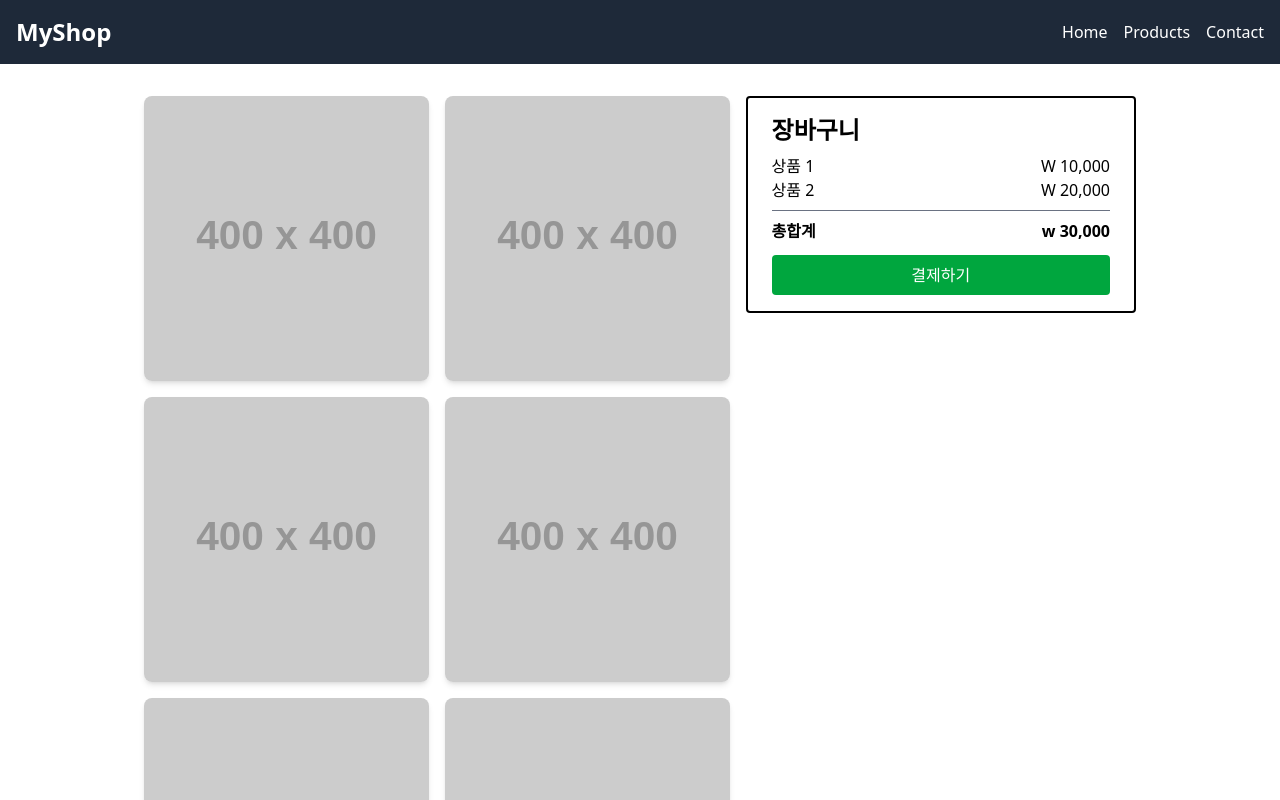
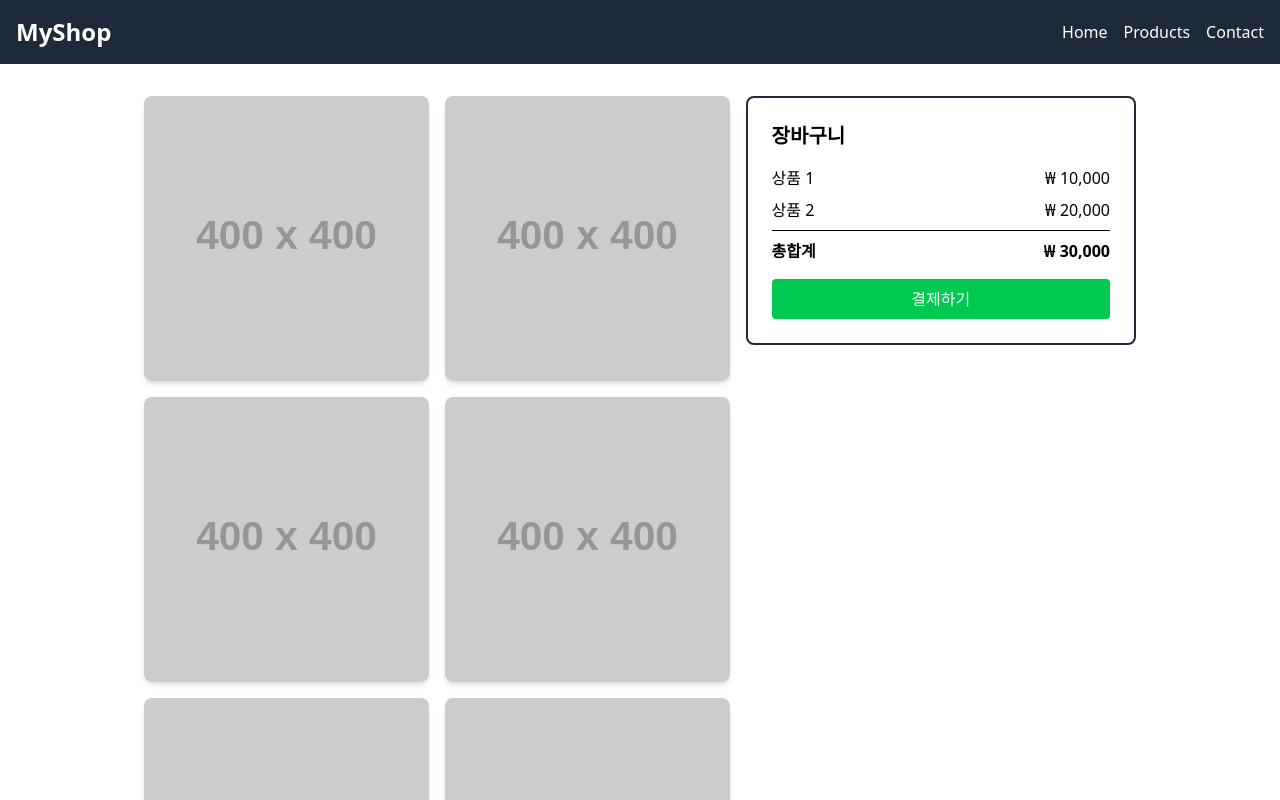
Before and after one commit to juyeon-Bae/TailwindCSS-Study, a React (Vite) app: page / in a window 1280 px wide. Shown: the top 800 px of the page. Built offline with nearby package versions, Linux system fonts and the light colour scheme.

Commit message:
sticky : 지정된 위치에 고정 시킴

```diff
--- a/src/02_layout/Position_Sticky.jsx
+++ b/src/02_layout/Position_Sticky.jsx
@@ -31,33 +31,33 @@ export default function Sticky() {
               <img
                 src="https://placehold.co/400x400.png?text=City"
                 alt="City Image"
-                className="w-full h-full rounded-lg shadow-md"
+                className="w-full h-full rounded-lg shadow-md "
               />
             ))}
           </div>
         </section>
 
+        {/* sticky : 화면 내 지정된 위치에 고정 시킴, 스크롤 내려도 원하는 위치에 고정됨*/}
         <aside class="w-2/5">
-          <div className="rounded border-2 px-6 py-4">
-            <h2 className="text-2xl font-bold">장바구니</h2>
-            <div className="my-2">
-              {data.map((item, index) => (
-                <div className="flex justify-between">
-                  <div>상품 {index + 1}</div>
-                  <p>{item.price}</p>
-                </div>
-              ))}
-            </div>
-            <div className="w-full bg-gray-500 h-[1px] my-2"></div>
-            <div className="flex justify-between font-bold mb-3">
-              <p>총합계</p>
-              <p>w 30,000</p>
+          <div class="sticky top-16 p-6 border-2 border-gray-800 rounded-lg">
+            <h2 class="text-xl font-bold mb-4">장바구니</h2>
+            <div class="space-y-2">
+              <div class="flex justify-between">
+                <span>상품 1</span>
+                <span>₩ 10,000</span>
+              </div>
+              <div class="flex justify-between">
+                <span>상품 2</span>
+                <span>₩ 20,000</span>
+              </div>
+              <div class="flex justify-between font-bold border-t pt-2">
+                <span>총합계</span>
+                <span>₩ 30,000</span>
+              </div>
             </div>
             <button
-              className="py-2 rounded w-full text-center
-             bg-green-600 text-white
-             cursor-pointer
-             "
+              class="mt-4 w-full bg-green-500 text-white py-2 px-4 rounded hover:bg-green-600"
+              type="button"
             >
               결제하기
             </button>
```
